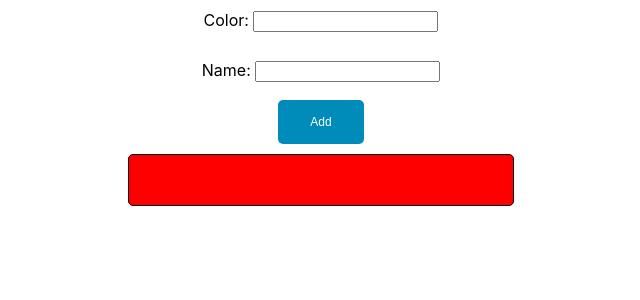
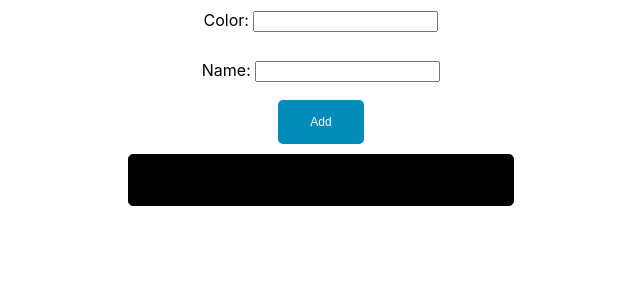
Before and after one commit to kumaran25m/color-name-react, a React (Create React App) app: page / in a window 1280 px wide. Shown: the top 300 px of the page, without its empty margins (319-959 px from the left). Built offline with nearby package versions, Linux system fonts and the light colour scheme.

Commit message:
Updated to display entered value

```diff
--- a/src/FavColorComponent/DisplayColorComponent/DisplayColorComponent.js
+++ b/src/FavColorComponent/DisplayColorComponent/DisplayColorComponent.js
@@ -1,7 +1,8 @@
-import React from 'react';
+import React, { Component } from 'react';
 
-const DisplayColorComponent = (props) => {
+class DisplayColorComponent extends Component {
 
+    render() {
     const DisplayColorStyle = {
         lineHeight: '40px',
         margin: "10px auto",
@@ -9,14 +10,15 @@ const DisplayColorComponent = (props) => {
         height: "50px",
         border: "0.5px solid black",
         borderRadius: "5px",
-        backgroundColor: "red"
+        backgroundColor: this.props.color? this.props.color: '#000000'
     }
 
     return (
             <div style={DisplayColorStyle} >
-                {props.enteredName}
+                {this.props.enteredName}
             </div>
         );
+    }
 }
 
 export default DisplayColorComponent;
```
